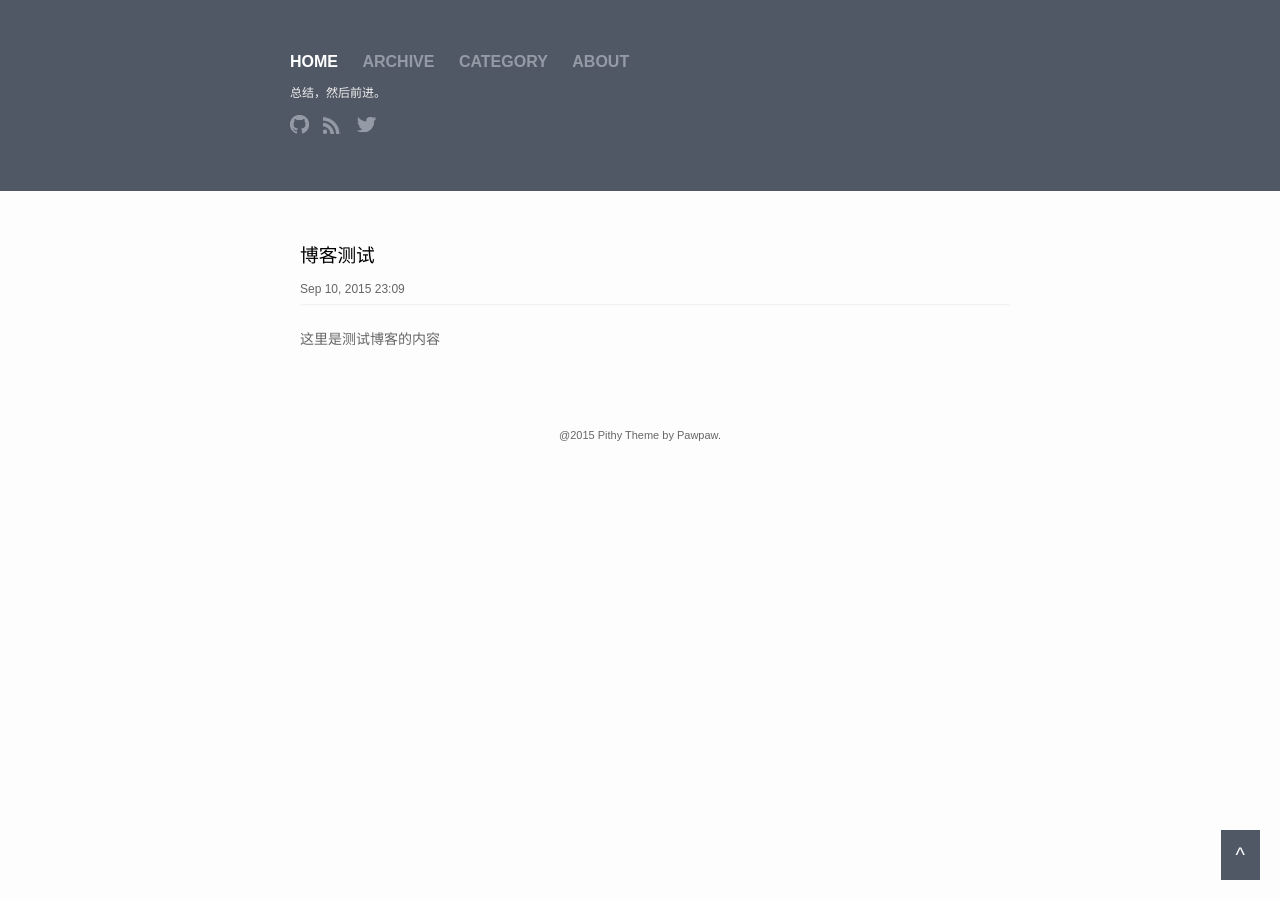
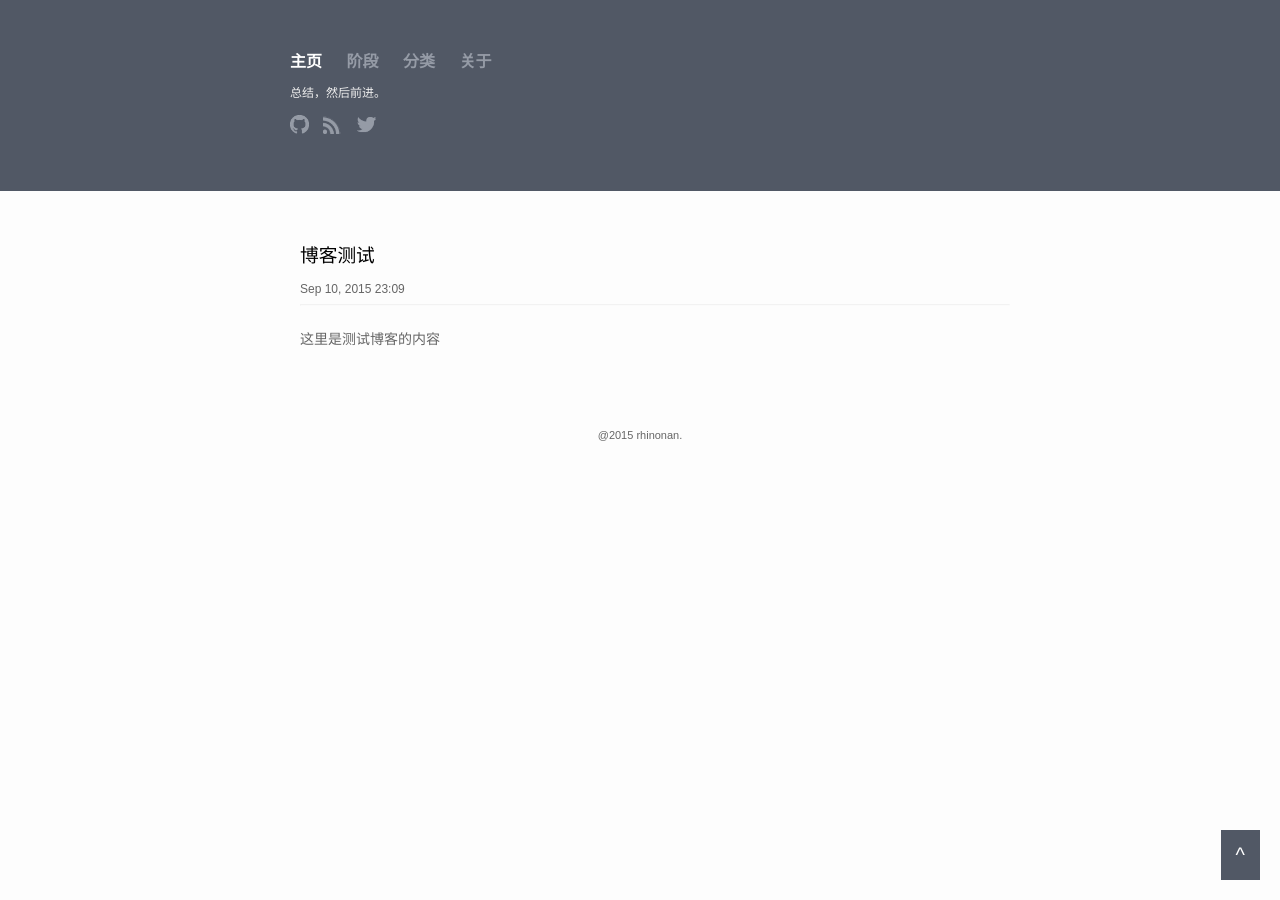
Before and after one commit to rhinonan/rhinonan.github.io, a Jekyll site: the page built from index.html, in a window 1280 px wide. Built offline with Jekyll 4.4.1, drawn with Linux system fonts in a browser that asks for light colours; nearby versions of some CDN libraries; library files that are not in the unit come from our copies.

Commit message:
细节修改

```diff
--- a/_includes/footer.html
+++ b/_includes/footer.html
@@ -1,5 +1,5 @@
 <footer class="footer">
   <div id="gotop">^</div>
   <br>
-	@2015 Pithy Theme by Pawpaw.
+	@2015 rhinonan.
 </footer>
--- a/_includes/header.html
+++ b/_includes/header.html
@@ -4,45 +4,45 @@
 			{% if page.path == "index.html" %}
 			<span class="title">
 				<li>
-					<a href="/index.html">home</a>
+					<a href="/index.html">主页</a>
 				</li>
 			</span>
 			{% else %}
 				<li>
-					<a href="/index.html">home</a>
+					<a href="/index.html">主页</a>
 				</li>
 			{% endif %}
 			{% if page.path == "archive.html" %}
 			<span class="title">
 				<li>
-					<a href="/archive.html">archive</a>
+					<a href="/archive.html">阶段</a>
 				</li>
 			</span>
 			{% else %}
 				<li>
-					<a href="/archive.html">archive</a>
+					<a href="/archive.html">阶段</a>
 				</li>
 			{% endif %}
 			{% if page.path == "category.html" %}
 			<span class="title">
 				<li>
-					<a href="/category.html">category</a>
+					<a href="/category.html">分类</a>
 				</li>
 			</span>
 			{% else %}
 				<li>
-					<a href="/category.html">category</a>
+					<a href="/category.html">分类</a>
 				</li>
 			{% endif %}
 			{% if page.path == "about.html" %}
 			<span class="title">
 				<li>
-					<a href="/about.html">about</a>
+					<a href="/about.html">关于</a>
 				</li>
 			</span>
 			{% else %}
 				<li>
-					<a href="/about.html">about</a>
+					<a href="/about.html">关于</a>
 				</li>
 			{% endif %}
 		</div>
```
